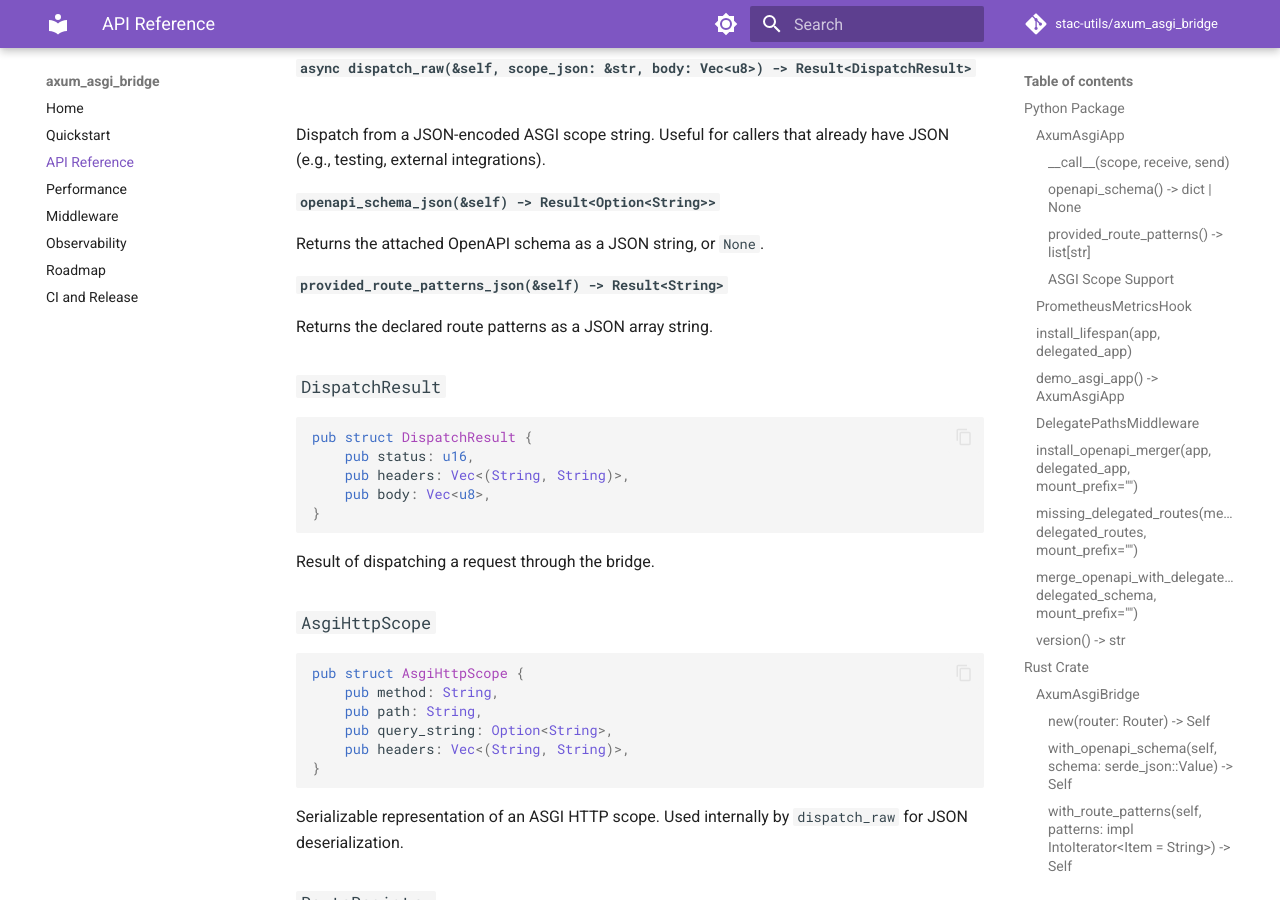
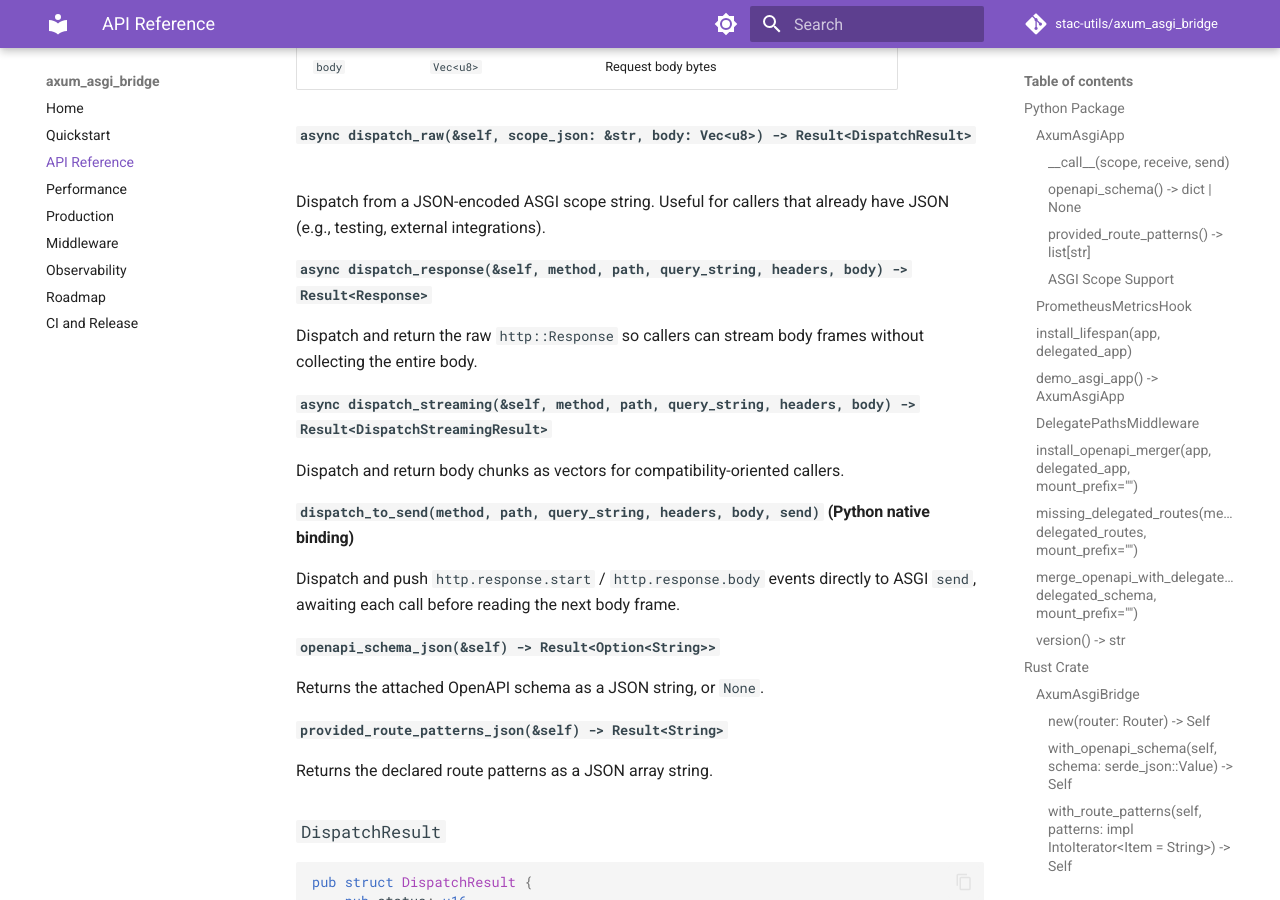
Before and after one commit to developmentseed/axum_asgi_bridge, an MkDocs documentation site: the page built from docs/api.md, in a window 1280 px wide and 900 px high, scrolled down 6056 px. Built offline with MkDocs 1.6.1 and Material for MkDocs 9.7.7, drawn with Linux system fonts in a browser that asks for light colours; comment, search, counter and statistics services are not loaded; some of the changed text lies outside the part shown.

Commit message:
docs: production-readiness pass and API/comment alignment
- Add production guide with deployment checklist and known constraints
- Update README with production checklist and current limits
- Update API docs for dispatch_to_send and response-level streaming behavior
- Align observability docs with current tracing implementation
- Normalize Rust doc-comments to concise operational style
- Update progress log with this docs/comment alignment pass

```diff
--- a/docs/api.md
+++ b/docs/api.md
@@ -49,6 +49,9 @@ Used by `missing_delegated_routes` to verify OpenAPI completeness.
 - `http`
 - `lifespan`
 - `websocket` (only when native `dispatch_websocket` exists)
+
+For `http`, the adapter prefers native `dispatch_to_send(...)` when available,
+which forwards response frames to ASGI `send` with per-frame await semantics.
 
 ### `PrometheusMetricsHook`
 
@@ -269,6 +272,20 @@ JSON parsing. Used by the Python wrapper on the hot path.
 Dispatch from a JSON-encoded ASGI scope string. Useful for callers that already
 have JSON (e.g., testing, external integrations).
 
+#### `async dispatch_response(&self, method, path, query_string, headers, body) -> Result<Response>`
+
+Dispatch and return the raw `http::Response` so callers can stream body frames
+without collecting the entire body.
+
+#### `async dispatch_streaming(&self, method, path, query_string, headers, body) -> Result<DispatchStreamingResult>`
+
+Dispatch and return body chunks as vectors for compatibility-oriented callers.
+
+#### `dispatch_to_send(method, path, query_string, headers, body, send)` (Python native binding)
+
+Dispatch and push `http.response.start` / `http.response.body` events directly
+to ASGI `send`, awaiting each call before reading the next body frame.
+
 #### `openapi_schema_json(&self) -> Result<Option<String>>`
 
 Returns the attached OpenAPI schema as a JSON string, or `None`.
--- a/mkdocs.yml
+++ b/mkdocs.yml
@@ -41,6 +41,7 @@ nav:
   - Quickstart: quickstart.md
   - API Reference: api.md
   - Performance: performance.md
+  - Production: production.md
   - Middleware: middleware.md
   - Observability: observability.md
   - Roadmap: roadmap.md
```
Also changed, not shown: README.md (+15 -0 lines), docs/observability.md (+3 -2 lines), docs/production.md (added, +67 -0 lines), docs/progress.md (+1 -0 lines), 2 other files.
